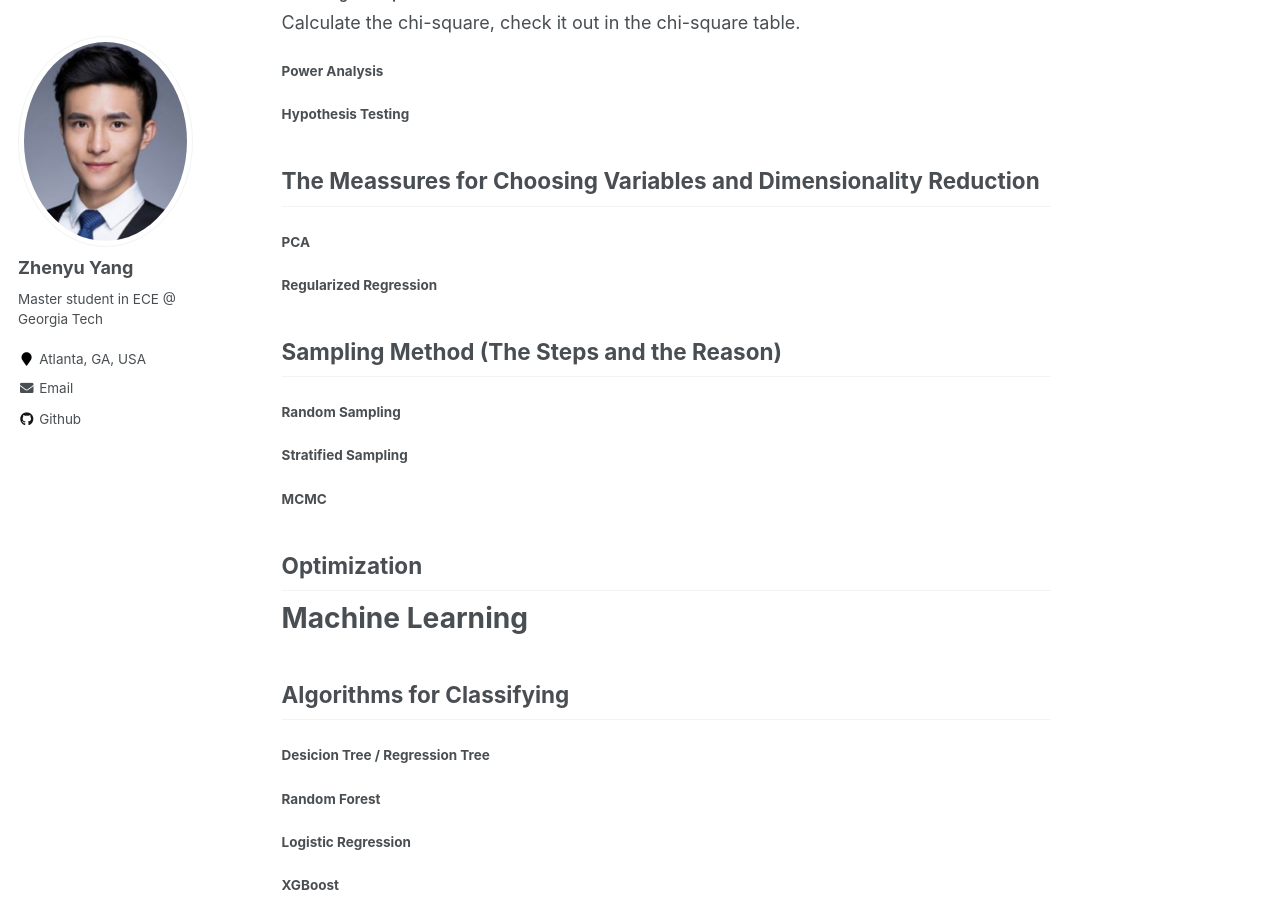
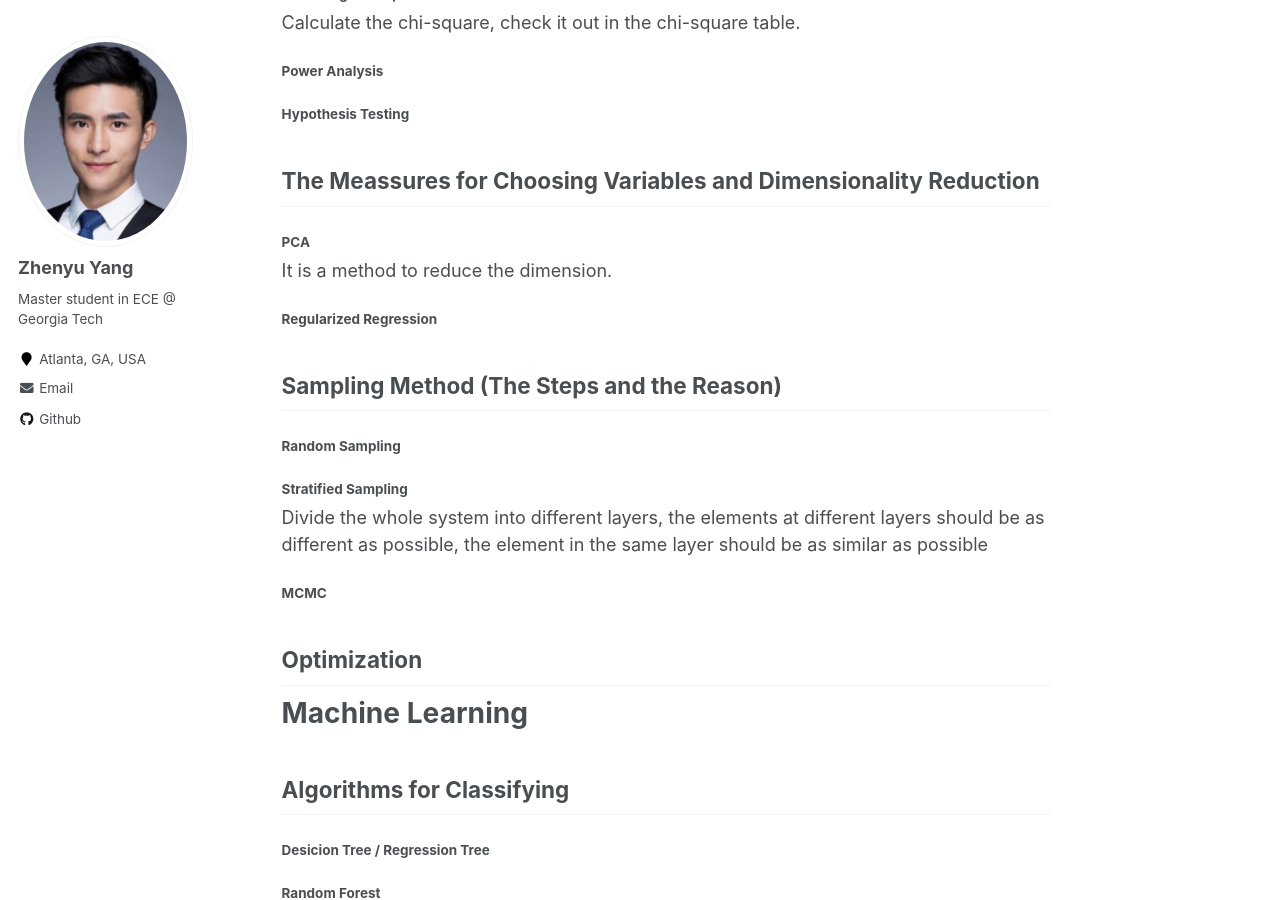
Before and after one commit to azpeteryang/azpeteryang.github.io, a Jekyll site: the page built from _posts/2020-05-22-blog-post-6.md, in a window 1280 px wide and 900 px high, scrolled down 1117 px. Built offline with Jekyll 4.4.1, drawn with Linux system fonts in a browser that asks for light colours; a file with an impossible date is left out.

Commit message:
Update 2020-05-22-blog-post-6.md

```diff
--- a/_posts/2020-05-22-blog-post-6.md
+++ b/_posts/2020-05-22-blog-post-6.md
@@ -60,6 +60,9 @@ If p > 1-T, then accept H0
 ##### The Design of Experiment
 Calculate the chi-square, check it out in the chi-square table.
 
+
+
+
 ##### Power Analysis
 
 
@@ -76,6 +79,13 @@ Calculate the chi-square, check it out in the chi-square table.
 ## The Meassures for Choosing Variables and Dimensionality Reduction
 
 ##### PCA
+It is a method to reduce the dimension.
+
+
+
+
+
+
 
 ##### Regularized Regression
 
@@ -88,8 +98,17 @@ Calculate the chi-square, check it out in the chi-square table.
 
 
 ## Sampling Method (The Steps and the Reason)
+
 ##### Random Sampling
+
+
+
+
 ##### Stratified Sampling
+Divide the whole system into different layers, the elements at different layers should be as different as possible, the element in the same layer should be as similar as possible
+
+
+
 ##### MCMC
 
 
```
